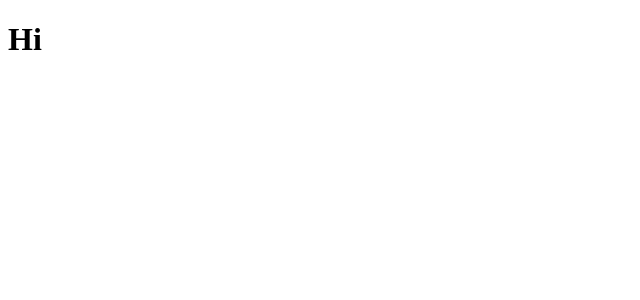
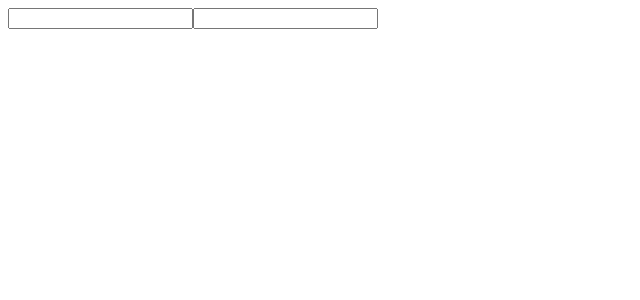
Before and after one commit to alchemy-fullstack-js-winter-2019/redux-quiz, a React app: page / in a window 1280 px wide. Shown: the top 300 px of the page, without its empty margins (0-640 px from the left). Built offline with nearby package versions, Linux system fonts and the light colour scheme.

Commit message:
semi-works in browser

```diff
--- a/src/components/Controls.js
+++ b/src/components/Controls.js
@@ -1,11 +1,11 @@
 import React from 'react';
 import PropTypes from 'prop-types';
 
-function Controls({ title, subtitle, onChange }) {
+function Controls({ title, subtitle, updateTitle, updateSubTitle }) {
   return (
     <>
-      <input name="title" value={title} onChange={onChange}/>
-      <input name="subtitle" value={subtitle} onChange={onChange} />
+      <input name="title" value={title} onChange={updateTitle}/>
+      <input name="subtitle" value={subtitle} onChange={updateSubTitle} />
     </>
   );
 }
@@ -13,7 +13,8 @@ function Controls({ title, subtitle, onChange }) {
 Controls.propTypes = {
   title: PropTypes.string.isRequired,
   subtitle: PropTypes.string.isRequired,
-  onChange: PropTypes.func.isRequired
+  updateTitle: PropTypes.func.isRequired,
+  updateSubTitle: PropTypes.func.isRequired
 };
 
 export default Controls;
--- a/src/components/app/App.js
+++ b/src/components/app/App.js
@@ -1,5 +1,12 @@
 import React from 'react';
+import TitleSubtitleEditor from '../../containers/TitleSubtitleEditor';
+import TitleSubtitleDisplay from '../../containers/TitleSubtitleDisplay';
 
 export default function App() {
-  return <h1>Hi</h1>;
+  return (
+    <>
+      <TitleSubtitleEditor />
+      <TitleSubtitleDisplay />
+    </>
+  );
 }
--- /dev/null
+++ b/src/containers/TitleSubtitleDisplay.js
@@ -0,0 +1,12 @@
+import { connect } from 'react-redux';
+import Display from '../components/Display';
+import { getTitle, getSubTitle } from '../selectors/editor';
+
+const mapStateToProps = state => ({
+  title: getTitle(state),
+  subtitle: getSubTitle(state)
+});
+
+export default connect(
+  mapStateToProps
+)(Display);
--- /dev/null
+++ b/src/containers/TitleSubtitleEditor.js
@@ -0,0 +1,23 @@
+import { connect } from 'react-redux';
+import Controls from '../components/Controls';
+import { getTitle, getSubTitle } from '../selectors/editor';
+import { updateTitle, updateSubTitle } from '../actions/editor';
+
+const mapStateToProps = state => ({
+  title: getTitle(state),
+  subtitle: getSubTitle(state)
+});
+
+const mapDispatchToProps = dispatch => ({
+  updateTitle({ target }) {
+    dispatch(updateTitle(target.value));
+  },
+  updateSubTitle({ target }) {
+    dispatch(updateSubTitle(target.value));
+  }
+});
+
+export default connect(
+  mapStateToProps,
+  mapDispatchToProps
+)(Controls);
--- a/src/reducers/editor.js
+++ b/src/reducers/editor.js
@@ -18,7 +18,7 @@ export default function reducer(state = initialState, action) {
     case UPDATE_SUBTITLE:
       return {
         ...state,
-        title: action.payload
+        subtitle: action.payload
       };
     default:
       return state;
--- /dev/null
+++ b/src/selectors/editor.js
@@ -0,0 +1,3 @@
+export const getTitle = state => state.title;
+
+export const getSubTitle = state => state.subtitle;
```
